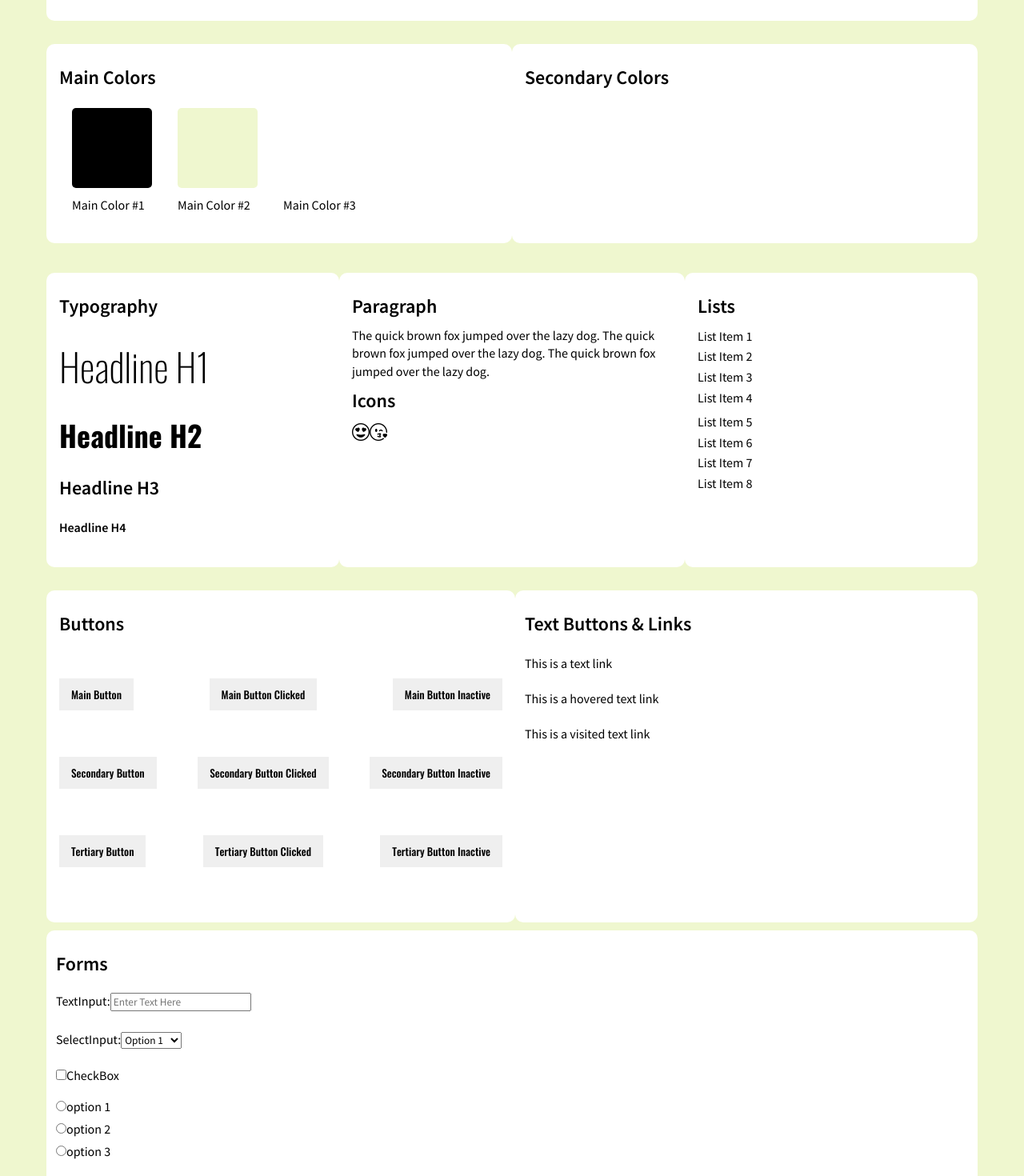
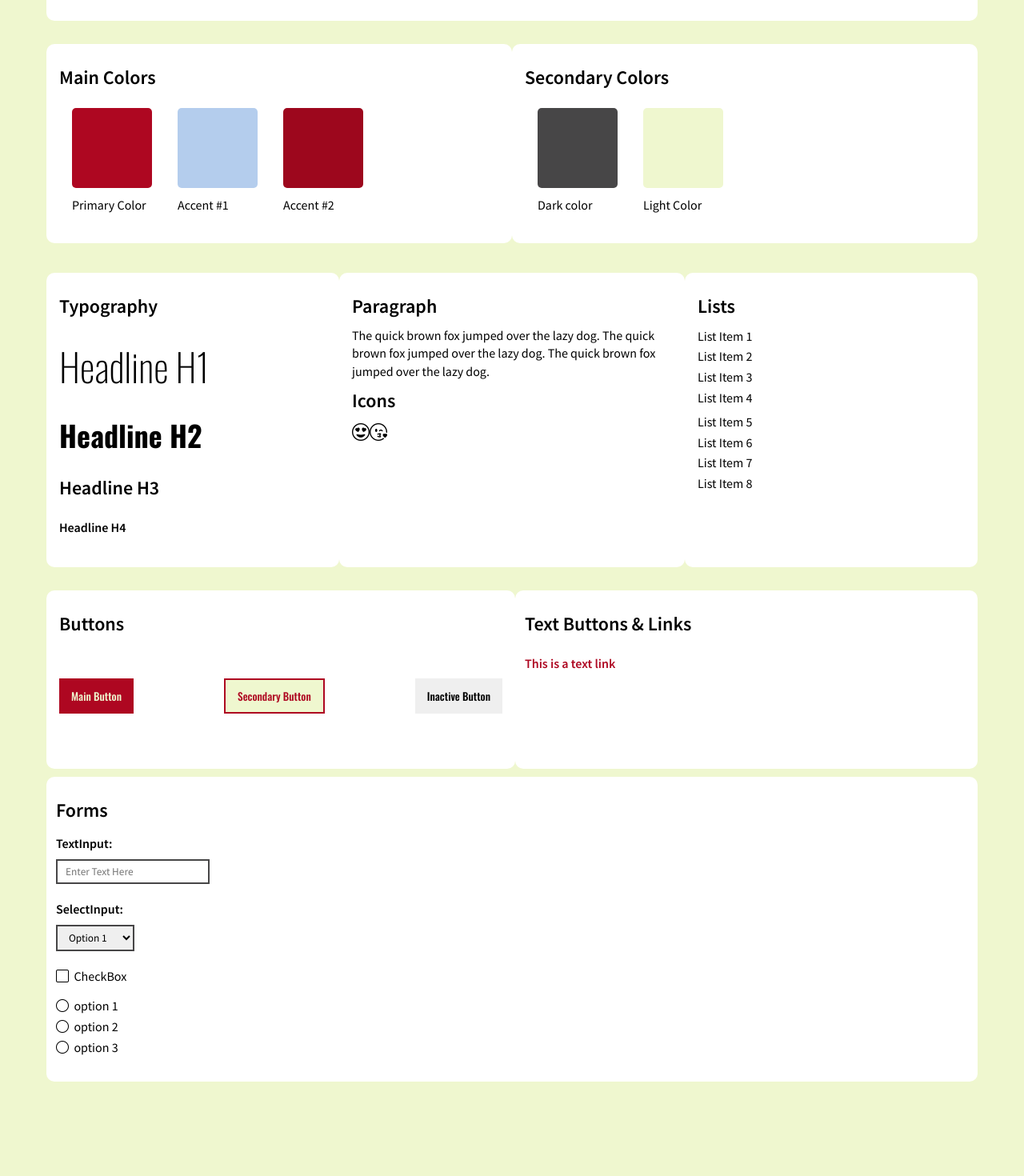
Before and after one commit to Karuma46/react-project-template, a React (Create React App) app: page / in a window 1280 px wide. Shown: the part 280-1750 px from the top of the page at 80% size. After the commit the page ends 1695 px from the top, so only its background shows below. Built offline with nearby package versions, Linux system fonts and the light colour scheme.

Commit message:
Edited the components based on the theme requirements

```diff
--- a/src/app/components/buttons/index.js
+++ b/src/app/components/buttons/index.js
@@ -1,8 +1,8 @@
 import propTypes from "prop-types";
 
-export const MainButton = (props) => {
+export const Button = (props) => {
   return (
-    <button onClick={props.onClick}>
+    <button onClick={props.onClick} className={`${props.className}`}>
       {props.loading ? (
         <i className="bi-arrow-repeat spinner d-block" />
       ) : (
@@ -15,7 +15,7 @@ export const MainButton = (props) => {
   );
 };
 
-MainButton.prototypes = {
+Button.prototypes = {
   name: propTypes.string,
   onClick: propTypes.func,
 };
--- a/src/app/components/inputs/Checkbox.js
+++ b/src/app/components/inputs/Checkbox.js
@@ -2,8 +2,17 @@ import propTypes from "prop-types";
 
 const Checkbox = (props) => {
   return (
-    <div>
-      <input type="checkbox" {...props} />
+    <div className="inputDiv checkbox">
+      <input type="checkbox" {...props} id={props.id} checked />
+      <span className="checkboxIcon">
+        {
+          props.checked ? (
+            <i className="bi-check-square" />
+          ) : (
+            <i className="bi-square" />
+          )
+        }
+      </span> &nbsp;
       <span>{props.name}</span>
     </div>
   );
--- a/src/app/components/inputs/Radioinput.js
+++ b/src/app/components/inputs/Radioinput.js
@@ -2,7 +2,7 @@ import propTypes from "prop-types";
 
 const Radioinput = (props) => {
   return (
-    <div>
+    <div className="inputDiv radio">
       <label htmlFor={props.id}>{props.label}</label>
       {props.options &&
         props.options.map((item) => (
@@ -14,6 +14,13 @@ const Radioinput = (props) => {
               onChange={props.onChange}
               key={props.value}
             />
+            <span>
+              {
+                props.value === item.value ?
+                ( <i className="bi-check-circle" />) :
+                (<i className="bi-circle" />)
+              }
+            </span> &nbsp;
             <span>{item.name}</span>
           </div>
         ))}
--- a/src/app/components/inputs/Selectinput.js
+++ b/src/app/components/inputs/Selectinput.js
@@ -2,7 +2,7 @@ import propTypes from "prop-types";
 
 const Selectinput = (props) => {
   return (
-    <div>
+    <div className="inputDiv">
       {props.label && <label htmlFor={props.id}>{props.label}:</label>}
       <select onChange={props.onChange} id={props.id}>
         {props.options &&
--- a/src/app/components/inputs/Textinput.js
+++ b/src/app/components/inputs/Textinput.js
@@ -2,7 +2,7 @@ import propTypes from "prop-types";
 
 const Textinput = (props) => {
   return (
-    <div>
+    <div className="inputDiv">
       {props.label && <label htmlFor={props.id}>{props.label}:</label>}
       <input type="text" {...props} />
     </div>
--- a/src/app/pages/docs/components/buttons.js
+++ b/src/app/pages/docs/components/buttons.js
@@ -1,4 +1,4 @@
-import { MainButton } from "app/components/buttons";
+import { Button } from "app/components/buttons";
 import React from "react";
 
 const Buttons = () => {
@@ -8,21 +8,9 @@ const Buttons = () => {
         <h3>Buttons</h3>
 
         <div className="my-5 d-flex flex-row justify-content-between">
-          <MainButton name="Main Button" />
-          <MainButton name="Main Button Clicked" />
-          <MainButton name="Main Button Inactive" />
-        </div>
-
-        <div className="my-5 d-flex flex-row justify-content-between">
-          <button>Secondary Button</button>
-          <button>Secondary Button Clicked</button>
-          <button>Secondary Button Inactive</button>
-        </div>
-
-        <div className="my-5 d-flex flex-row justify-content-between">
-          <button>Tertiary Button</button>
-          <button>Tertiary Button Clicked</button>
-          <button>Tertiary Button Inactive</button>
+          <Button name="Main Button" className="primaryBtn" />
+          <Button name="Secondary Button" className="secondaryBtn" />
+          <Button name="Inactive Button" className="inactiveBtn" />
         </div>
       </div>
 
@@ -30,13 +18,7 @@ const Buttons = () => {
         <h3>Text Buttons & Links</h3>
 
         <div className="my-4">
-          <a href="/">This is a text link</a>
-        </div>
-        <div className="my-4">
-          <a href="/">This is a hovered text link</a>
-        </div>
-        <div className="my-4">
-          <a href="/">This is a visited text link</a>
+          <a href="/" className="textBtn">This is a text link</a>
         </div>
       </div>
     </div>
--- a/src/app/pages/docs/components/colors.js
+++ b/src/app/pages/docs/components/colors.js
@@ -7,23 +7,34 @@ const Colors = () => {
         <h3>Main Colors</h3>
         <div className="d-flex flex-row">
           <div className="mx-3">
-            <div className="colorBox my-2 blackBg"></div>
-            <p>Main Color #1</p>
+            <div className="colorBox my-2 primaryBg"></div>
+            <p>Primary Color</p>
           </div>
 
           <div className="mx-3">
-            <div className="colorBox my-2 lightBg"></div>
-            <p>Main Color #2</p>
+            <div className="colorBox my-2 accent1Bg"></div>
+            <p>Accent #1</p>
           </div>
 
           <div className="mx-3">
-            <div className="colorBox my-2 greyBg"></div>
-            <p>Main Color #3</p>
+            <div className="colorBox my-2 accent2Bg"></div>
+            <p>Accent #2</p>
           </div>
         </div>
       </div>
       <div className="col card p-3 gx-2">
         <h3>Secondary Colors</h3>
+        <div className="d-flex flex-row">
+          <div className="mx-3">
+            <div className="colorBox my-2 darkBg"></div>
+            <p>Dark color</p>
+          </div>
+
+          <div className="mx-3">
+            <div className="colorBox my-2 lightBg"></div>
+            <p>Light Color</p>
+          </div>
+        </div>
       </div>
     </div>
   );
```
